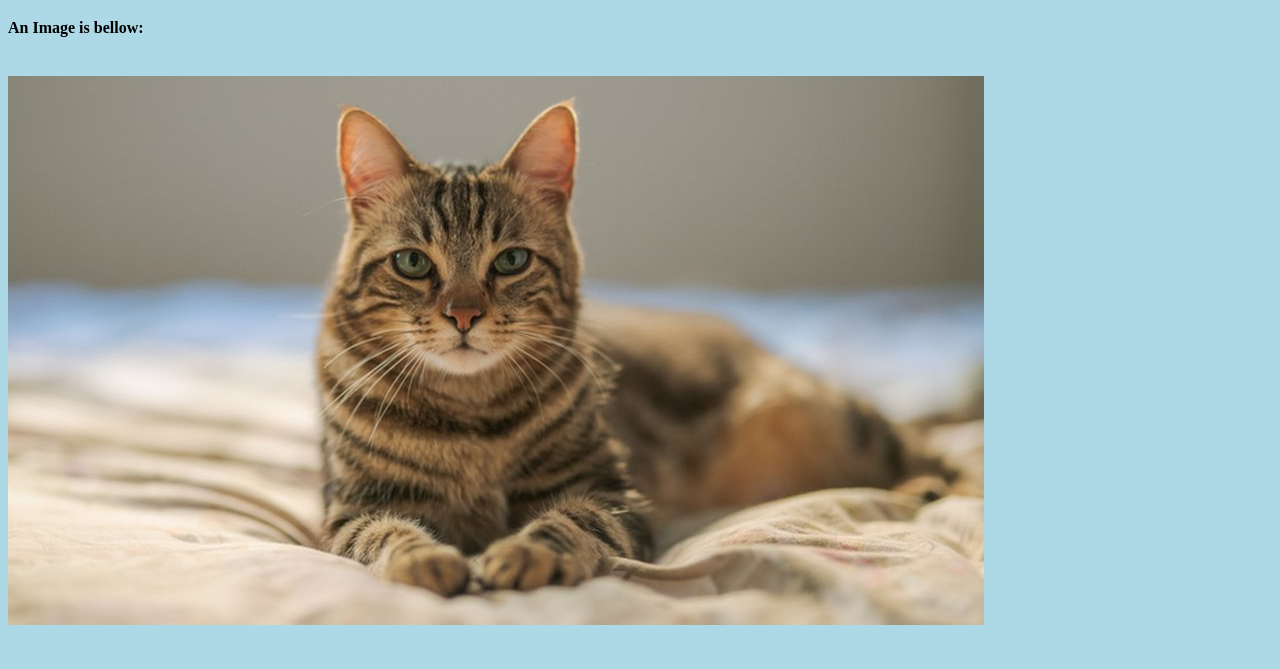
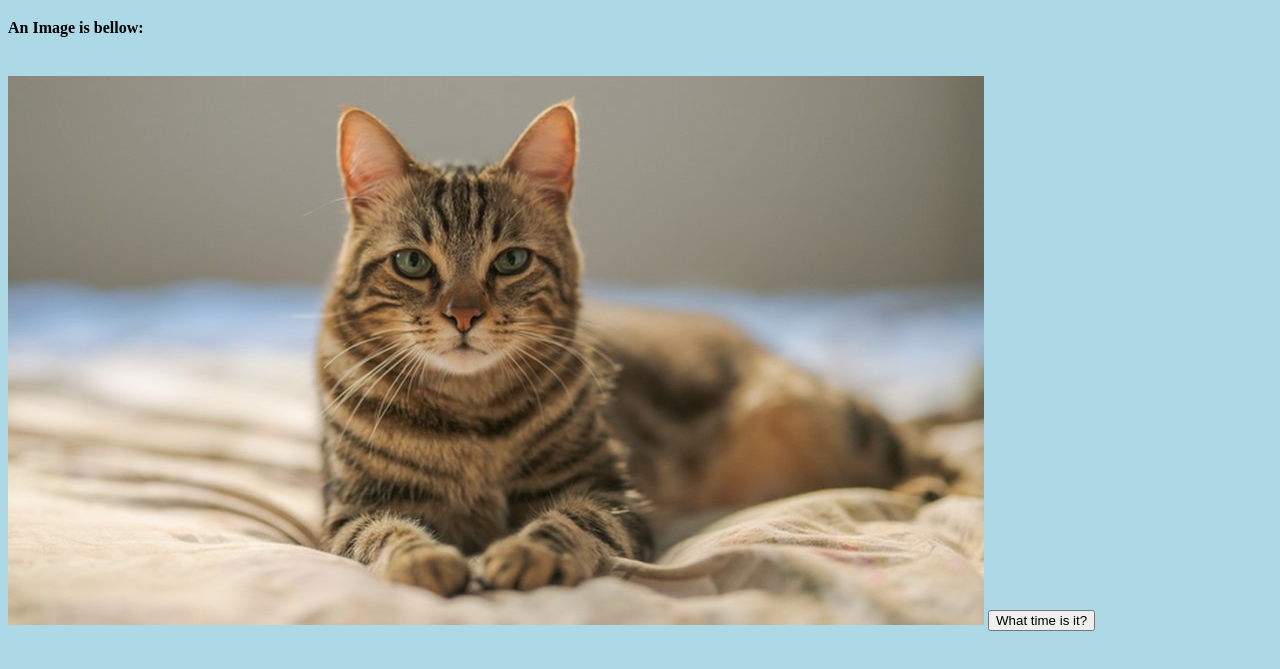
Before and after one commit to year29thousand/Learning-HTML, a plain HTML site: page index.html in a window 1280 px wide. Shown: the part 61-730 px from the top of the page. Drawn offline with Linux system fonts and the light colour scheme.

Commit message:
Update index.html

```diff
--- a/index.html
+++ b/index.html
@@ -15,7 +15,7 @@
 	<h1 style = "color: red;">Dis da trial website</h1> <!-- THIS IS A COMMENT -->
 	<h4>An Image is bellow:</h4> <br>
 	<img src="cat.jpg" alt="An error has occured and we couldn't display the image"></img>
-	<script src="Script.js"></script>
+	<button onclick=this.InnerHTML = Date()>What time is it?</button>
 
 </body>
 </html>
```
